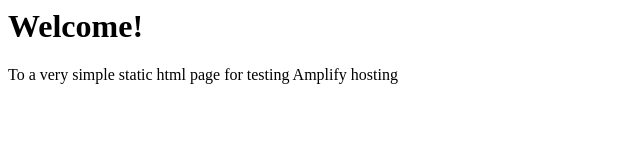
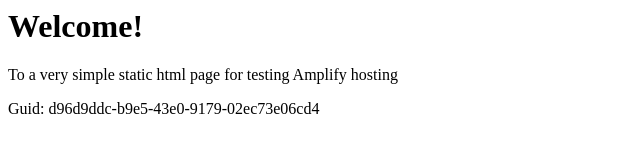
Before and after one commit to aws-aemilia-cmh/Github-PR-Commit-Integration-Test-DoNotTouch-v0-preprod-us-east-2, a website: page src/index.html in a window 1280 px wide. Shown: the whole page, without its empty margins (0-640 px from the left). Drawn offline with Linux system fonts and the light colour scheme.

Commit message:
commit from integ tests

```diff
--- a/src/index.html
+++ b/src/index.html
@@ -1,3 +1,5 @@
+
+
 <html lang="en">
 
 <head>
@@ -10,6 +12,6 @@
 <body>
     <h1>Welcome!</h1>
     <p>To a very simple static html page for testing Amplify hosting</p>
-</body>
+    <p>Guid: d96d9ddc-b9e5-43e0-9179-02ec73e06cd4</p></body>
 
 </html>
```
